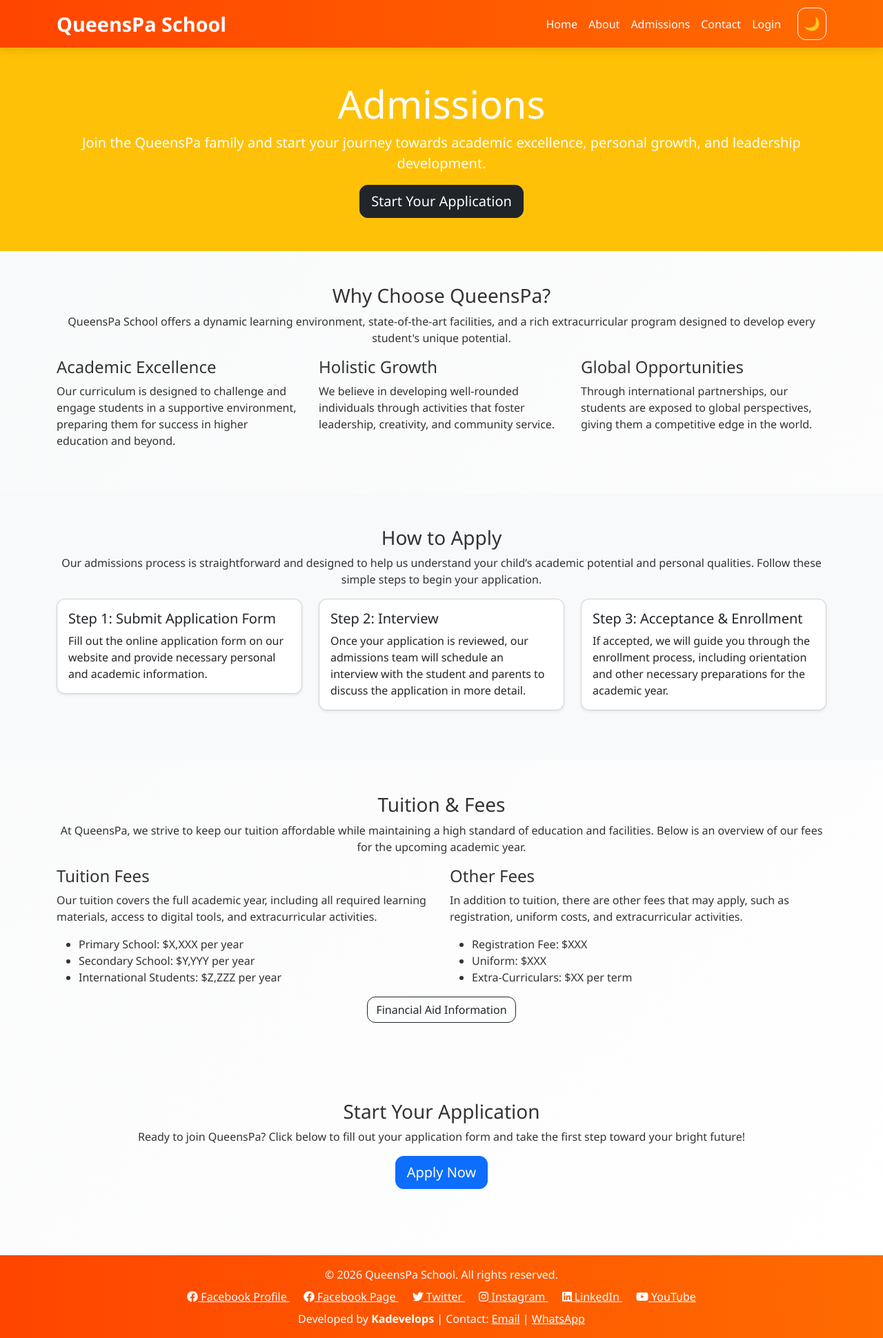
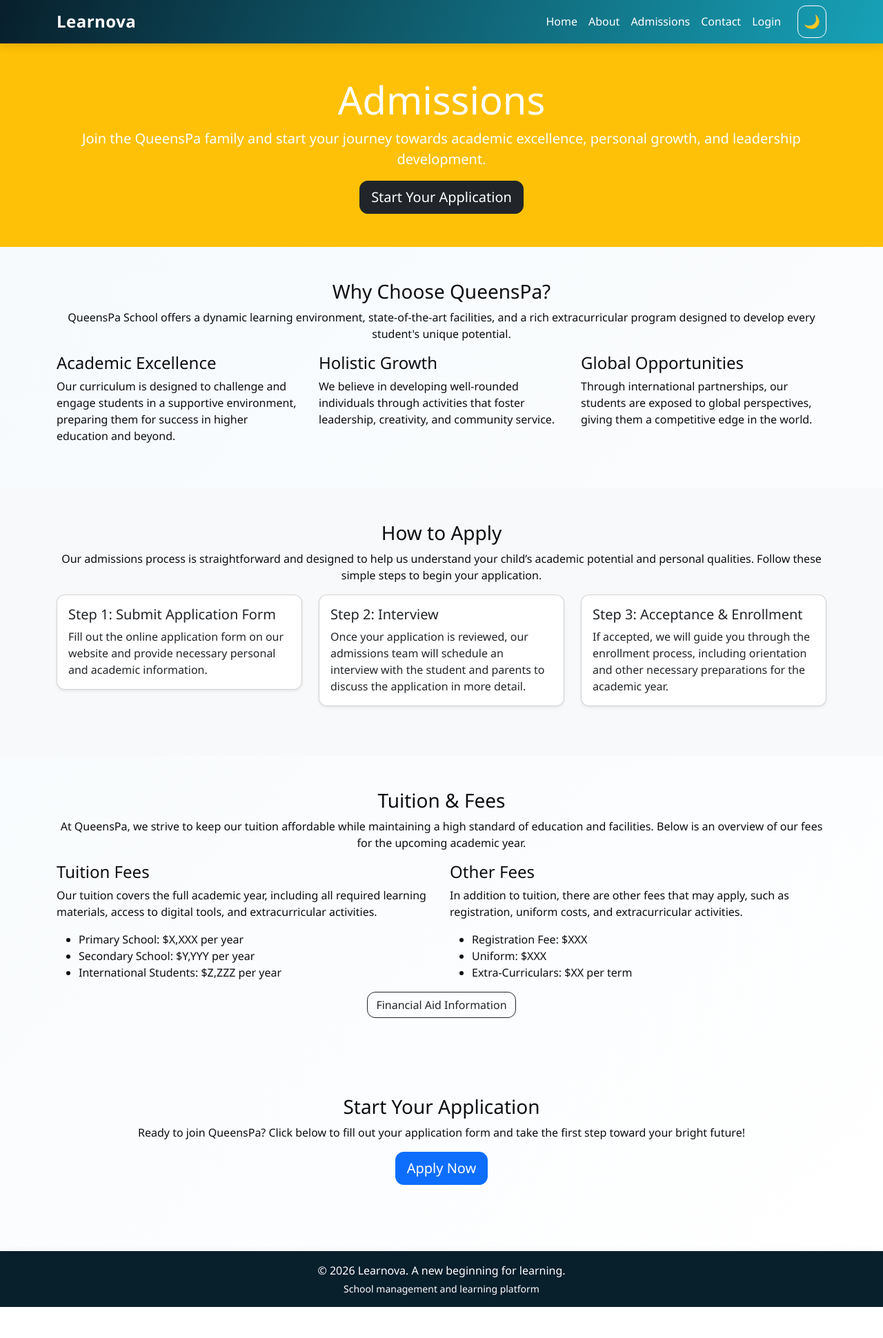
Before and after one commit to JIMTGEE/LEARNOVA, a PHP site: page /admissions.php in a window 1280 px wide. Shown: the whole page at 69% size. After the commit the page ends 1895 px from the top, so only its background shows below. Run offline with PHP 8.4, Linux system fonts and the light colour scheme.

Commit message:
Continue Learnova branding across portal templates

```diff
--- /dev/null
+++ b/assets/js/learnova-branding.js
@@ -0,0 +1,84 @@
+/* Learnova product-name and visual-identity layer.
+ * Safe to load on legacy pages: routes, database values, and school names stay intact.
+ */
+(() => {
+    'use strict';
+
+    const brandText = value => String(value || '').replace(/edusync/gi, 'Learnova');
+
+    function updateMetadata() {
+        if (/edusync/i.test(document.title)) {
+            document.title = brandText(document.title);
+        }
+
+        document.querySelectorAll('meta[name="application-name"], meta[name="apple-mobile-web-app-title"], meta[property="og:site_name"]').forEach(meta => {
+            meta.content = 'Learnova';
+        });
+
+        document.querySelectorAll('meta[name="description"], meta[property="og:title"], meta[name="twitter:title"]').forEach(meta => {
+            meta.content = brandText(meta.content);
+        });
+
+        document.querySelectorAll('link[rel="manifest"]').forEach(link => {
+            // Preserve the existing manifest URL; it is updated separately with Learnova branding.
+            link.setAttribute('data-product-brand', 'Learnova');
+        });
+    }
+
+    function updateVisibleBranding(root = document.body) {
+        if (!root) return;
+
+        const walker = document.createTreeWalker(root, NodeFilter.SHOW_TEXT, {
+            acceptNode(node) {
+                const parent = node.parentElement;
+                if (!parent || /^(SCRIPT|STYLE|NOSCRIPT|TEXTAREA|INPUT|CODE|PRE)$/i.test(parent.tagName)) {
+                    return NodeFilter.FILTER_REJECT;
+                }
+                return /edusync/i.test(node.nodeValue) ? NodeFilter.FILTER_ACCEPT : NodeFilter.FILTER_REJECT;
+            }
+        });
+
+        const nodes = [];
+        while (walker.nextNode()) nodes.push(walker.currentNode);
+        nodes.forEach(node => { node.nodeValue = brandText(node.nodeValue); });
+
+        root.querySelectorAll?.('[title], [aria-label], [alt]').forEach(element => {
+            ['title', 'aria-label', 'alt'].forEach(attribute => {
+                const value = element.getAttribute(attribute);
+                if (value && /edusync/i.test(value)) element.setAttribute(attribute, brandText(value));
+            });
+        });
+    }
+
+    function applyBrand() {
+        updateMetadata();
+        updateVisibleBranding();
+        document.documentElement.dataset.productBrand = 'learnova';
+    }
+
+    if (document.readyState === 'loading') {
+        document.addEventListener('DOMContentLoaded', applyBrand, { once: true });
+    } else {
+        applyBrand();
+    }
+
+    // Also cover content rendered later by PHP-backed AJAX screens or client-side widgets.
+    new MutationObserver(records => {
+        records.forEach(record => {
+            record.addedNodes.forEach(node => {
+                if (node.nodeType === Node.TEXT_NODE && /edusync/i.test(node.nodeValue)) {
+                    node.nodeValue = brandText(node.nodeValue);
+                } else if (node.nodeType === Node.ELEMENT_NODE) {
+                    updateVisibleBranding(node);
+                }
+            });
+        });
+    }).observe(document.documentElement, { childList: true, subtree: true });
+
+    const style = document.createElement('style');
+    style.textContent = `
+        :root { --learnova-primary: #17a2b8; --learnova-navy: #081f2c; --learnova-accent: #35d0ff; }
+        [data-product-brand="learnova"] .learnova-brand { letter-spacing: .02em; }
+    `;
+    document.head.appendChild(style);
+})();
--- a/templates/footer.php
+++ b/templates/footer.php
@@ -1,37 +1,8 @@
-<footer class="text-center mt-5 py-3 animate__animated animate__fadeInUp" style="background-color: #ff6600; color: white;">
+<footer class="text-center mt-5 py-3" style="background: #081f2c; color: white;">
     <div class="container">
-        <p class="mb-0">&copy; <?php echo date("Y"); ?> QueensPa School. All rights reserved.</p>
-
-        <!-- Social Media Links -->
-        <div class="mt-2">
-            <a href="https://www.facebook.com/exampleprofile" style="color: white; margin: 0 10px;">
-                <i class="fab fa-facebook"></i> Facebook Profile
-            </a>
-            <a href="https://www.facebook.com/examplepage" style="color: white; margin: 0 10px;">
-                <i class="fab fa-facebook"></i> Facebook Page
-            </a>
-            <a href="https://twitter.com/example" style="color: white; margin: 0 10px;">
-                <i class="fab fa-twitter"></i> Twitter
-            </a>
-            <a href="https://www.instagram.com/example" style="color: white; margin: 0 10px;">
-                <i class="fab fa-instagram"></i> Instagram
-            </a>
-            <a href="https://www.linkedin.com/in/example" style="color: white; margin: 0 10px;">
-                <i class="fab fa-linkedin"></i> LinkedIn
-            </a>
-            <a href="https://www.youtube.com/@example" style="color: white; margin: 0 10px;">
-                <i class="fab fa-youtube"></i> YouTube
-            </a>
-        </div>
-
-        <!-- Contact Information -->
-        <div class="mt-2">
-            Developed by <strong>Kadevelops</strong> |
-            Contact: <a href="mailto:kadevelopslocalhost@gmail.com" style="color: white;">Email</a> |
-            <a href="https://wa.me/0531475205" style="color: white;">WhatsApp</a>
-        </div>
+        <p class="mb-1">&copy; <?= date('Y') ?> Learnova. A new beginning for learning.</p>
+        <p class="mb-0 small">School management and learning platform</p>
     </div>
 </footer>
-
-<script src="https://cdn.jsdelivr.net/npm/bootstrap@5.3.3/dist/js/bootstrap.bundle.min.js" integrity="sha384-YvpcrYf0tY3lHB60NNkmXc5s9fDVZLESaAA55NDzOxhy9GkcIdslK1eN7N6jIeHz" crossorigin="anonymous"></script>
-<script src="https://cdnjs.cloudflare.com/ajax/libs/font-awesome/6.0.0-beta3/js/all.min.js" integrity="sha512-Fo3rlrZj/k7ujTnHg4CGR2D7kSs0v4LLanw2qksYuRlEzO+tcaEPQogQ0KaoGN26/zrn20ImR1DfuLWnOo7aBA==" crossorigin="anonymous"></script>
+<script src="/assets/js/learnova-branding.js" defer></script>
+<script src="https://cdn.jsdelivr.net/npm/bootstrap@5.3.3/dist/js/bootstrap.bundle.min.js"></script>
--- a/templates/head.php
+++ b/templates/head.php
@@ -1,101 +1,43 @@
-
-
 <!DOCTYPE html>
-<html lang="en" data-bs-theme="light">
+<html lang="en">
 <head>
     <meta charset="UTF-8">
     <meta name="viewport" content="width=device-width, initial-scale=1.0">
-    <meta name="description" content="QueensPa School Portal - Excellence, Integrity, and Innovation in Education">
-    <meta name="keywords" content="QueensPa, school, education, admissions, contact, login">
-    <meta name="author" content="QueensPa School">
-    <title>QueensPa School Portal</title>
-
-    <!-- Bootstrap 5 CSS -->
+    <meta name="description" content="Learnova is a modern school management and learning platform—a new beginning for learning.">
+    <meta name="keywords" content="Learnova, education, school management, learning platform, student portal">
+    <meta name="author" content="Learnova">
+    <meta name="application-name" content="Learnova">
+    <meta name="theme-color" content="#17a2b8">
+    <title>Learnova | A New Beginning for Learning</title>
+    <link rel="apple-touch-icon" sizes="180x180" href="/apple-touch-icon.png">
+    <link rel="icon" type="image/x-icon" href="/favicon.ico">
+    <link rel="icon" type="image/png" sizes="32x32" href="/favicon-32x32.png">
+    <link rel="icon" type="image/png" sizes="16x16" href="/favicon-16x16.png">
+    <link rel="manifest" href="/site.webmanifest">
     <link href="https://cdn.jsdelivr.net/npm/bootstrap@5.3.3/dist/css/bootstrap.min.css" rel="stylesheet" integrity="sha384-QWTKZyjpPEjISv5WaRU9OFeRpok6YctnYmDr5pNlyT2bRjXh0JMhjY6hW+ALEwIH" crossorigin="anonymous">
-
-    <!-- Animate.css for animations -->
-    <link rel="stylesheet" href="https://cdnjs.cloudflare.com/ajax/libs/animate.css/4.1.1/animate.min.css" integrity="sha512-c42qTSw/wPZ3/5LBzD+Bw5f7bSF2oxou6wEb+I/lqeaKV5FDIfMvvRp772y4jcJLKuGUOpbJMdg/BTl50fJYAw==" crossorigin="anonymous">
-
-    <!-- Favicon links -->
-<link rel="apple-touch-icon" sizes="180x180" href="/apple-touch-icon.png">
-<link rel="icon" type="image/x-icon" href="/favicon.ico">
-<link rel="icon" type="image/png" sizes="32x32" href="/favicon-32x32.png">
-<link rel="icon" type="image/png" sizes="16x16" href="/favicon-16x16.png">
-<link rel="manifest" href="/site.webmanifest">
-
-    <!-- Custom Styles -->
+    <link rel="stylesheet" href="https://cdnjs.cloudflare.com/ajax/libs/animate.css/4.1.1/animate.min.css">
     <style>
         :root {
-            --primary-color: #ff4500;
-            --secondary-color: #6c757d;
-            --accent-color: #ffc107;
-            --text-color: #333;
-            --bg-color: #f8f9fa;
-            --dark-bg: #1a1a1a;
-            --dark-text: #f8f9fa;
-            --shadow: 0 4px 12px rgba(0, 0, 0, 0.1);
+            --primary-color: #17a2b8;
+            --secondary-color: #5e6a79;
+            --accent-color: #35d0ff;
+            --text-color: #0b0d10;
+            --bg-color: #f5f9fc;
+            --dark-bg: #081f2c;
+            --dark-text: #f8fafc;
+            --shadow: 0 4px 12px rgba(8, 31, 44, 0.12);
         }
-
-        body {
-            font-family: 'Segoe UI', Tahoma, Geneva, Verdana, sans-serif;
-            background: linear-gradient(135deg, var(--bg-color), #ffffff);
-            color: var(--text-color);
-            transition: background-color 0.3s, color 0.3s;
-        }
-
-        .night-mode {
-            background: linear-gradient(135deg, var(--dark-bg), #343a40);
-            color: var(--dark-text);
-        }
-
-        .navbar {
-            background: linear-gradient(to right, var(--primary-color), #ff6b00);
-            box-shadow: var(--shadow);
-        }
-
-        .navbar-brand, .nav-link {
-            color: white !important;
-            transition: transform 0.2s;
-        }
-
-        .nav-link:hover {
-            transform: scale(1.1);
-        }
-
-        .navbar-brand {
-            font-weight: 700;
-            font-size: 1.8rem;
-        }
-
-        .theme-toggle {
-            background: transparent;
-            border: 1px solid white;
-            color: white;
-            font-size: 1.2rem;
-            border-radius: 50%;
-            padding: 0.5rem;
-            transition: transform 0.2s;
-        }
-
-        .theme-toggle:hover {
-            transform: rotate(360deg);
-        }
-
-        footer {
-            background: linear-gradient(to right, var(--primary-color), #ff6b00);
-            color: white;
-            padding: 1.5rem 0;
-            box-shadow: var(--shadow);
-        }
-
-        .card, .btn {
-            border-radius: 12px;
-        }
+        body { font-family: 'Segoe UI', Tahoma, Geneva, Verdana, sans-serif; background: linear-gradient(135deg, var(--bg-color), #fff); color: var(--text-color); transition: background-color .3s, color .3s; }
+        .night-mode { background: linear-gradient(135deg, var(--dark-bg), #173847); color: var(--dark-text); }
+        .navbar, footer { background: linear-gradient(110deg, #081f2c, #17a2b8); box-shadow: var(--shadow); }
+        .navbar-brand, .nav-link { color: white !important; transition: transform .2s; }
+        .nav-link:hover { transform: translateY(-2px); }
+        .navbar-brand { font-weight: 700; font-size: 1.5rem; letter-spacing: .02em; }
+        .theme-toggle { background: transparent; border: 1px solid white; color: white; font-size: 1.2rem; border-radius: 50%; padding: .5rem; }
+        footer { color: white; padding: 1.5rem 0; }
+        .card, .btn { border-radius: 12px; }
     </style>
 </head>
-
-
+<body>
+<script src="/assets/js/learnova-branding.js" defer></script>
 <script src="https://cdn.jsdelivr.net/npm/bootstrap@5.3.3/dist/js/bootstrap.bundle.min.js"></script>
-
-</body>
-</html>
--- a/templates/header.php
+++ b/templates/header.php
@@ -1,45 +1,33 @@
-<nav class="navbar navbar-expand-lg navbar-dark animate__animated animate__fadeInDown">
+<nav class="navbar navbar-expand-lg navbar-dark animate__animated animate__fadeInDown" style="background: linear-gradient(110deg, #081f2c, #17a2b8);">
     <div class="container">
-        <a class="navbar-brand" href="/queenspa/public/index.php">QueensPa School</a>
+        <a class="navbar-brand fw-bold" href="/index.php" aria-label="Learnova home">Learnova</a>
         <button class="navbar-toggler" type="button" data-bs-toggle="collapse" data-bs-target="#navbarNav" aria-controls="navbarNav" aria-expanded="false" aria-label="Toggle navigation">
             <span class="navbar-toggler-icon"></span>
         </button>
         <div class="collapse navbar-collapse justify-content-end" id="navbarNav">
             <ul class="navbar-nav">
-                <li class="nav-item">
-                    <a class="nav-link" href="index.php">Home</a>
-                </li>
-                <li class="nav-item">
-                    <a class="nav-link" href="about.php">About</a>
-                </li>
-                <li class="nav-item">
-                    <a class="nav-link" href="admissions.php">Admissions</a>
-                </li>
-                <li class="nav-item">
-                    <a class="nav-link" href="contact.php">Contact</a>
-                </li>
-                <li class="nav-item">
-                    <a class="nav-link" href="login.php">Login</a>
-                </li>
+                <li class="nav-item"><a class="nav-link" href="/index.php">Home</a></li>
+                <li class="nav-item"><a class="nav-link" href="/about.php">About</a></li>
+                <li class="nav-item"><a class="nav-link" href="/admissions.php">Admissions</a></li>
+                <li class="nav-item"><a class="nav-link" href="/contact.php">Contact</a></li>
+                <li class="nav-item"><a class="nav-link" href="/login.php">Login</a></li>
             </ul>
             <button class="btn theme-toggle ms-3" onclick="toggleTheme()" aria-label="Toggle theme">🌙</button>
         </div>
     </div>
 </nav>
-
 <script>
     function toggleTheme() {
         const html = document.documentElement;
-        const currentTheme = html.getAttribute('data-bs-theme');
-        const newTheme = currentTheme === 'light' ? 'dark' : 'light';
+        const newTheme = html.getAttribute('data-bs-theme') === 'light' ? 'dark' : 'light';
         html.setAttribute('data-bs-theme', newTheme);
         localStorage.setItem('theme', newTheme);
-        document.body.classList.toggle('night-mode');
+        document.body.classList.toggle('night-mode', newTheme === 'dark');
     }
-
     window.addEventListener('DOMContentLoaded', () => {
         const saved = localStorage.getItem('theme') || 'light';
         document.documentElement.setAttribute('data-bs-theme', saved);
-        if (saved === 'dark') document.body.classList.add('night-mode');
+        document.body.classList.toggle('night-mode', saved === 'dark');
     });
 </script>
+<script src="/assets/js/learnova-branding.js" defer></script>
```
Also changed, not shown: templates/admin_footer.php (+14 -48 lines), templates/parent_footer.php (+8 -37 lines), templates/parent_header.php (+16 -6 lines), templates/student_footer.php (+5 -4 lines), templates/teacher_footer.php (+4 -7 lines).
